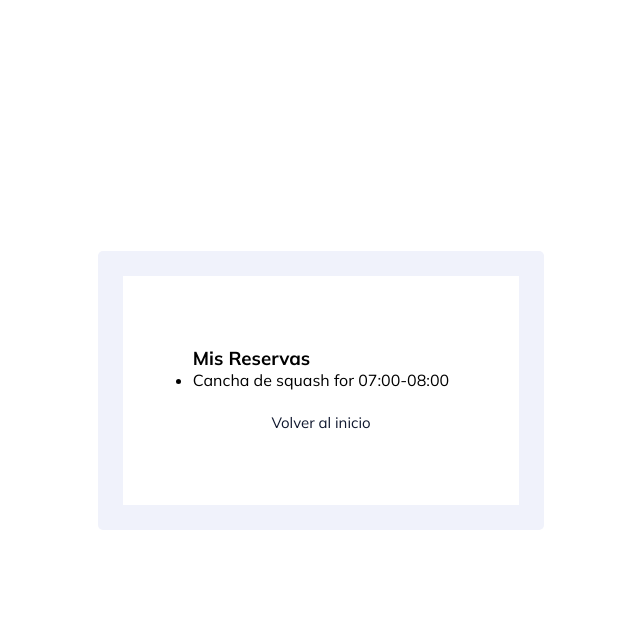
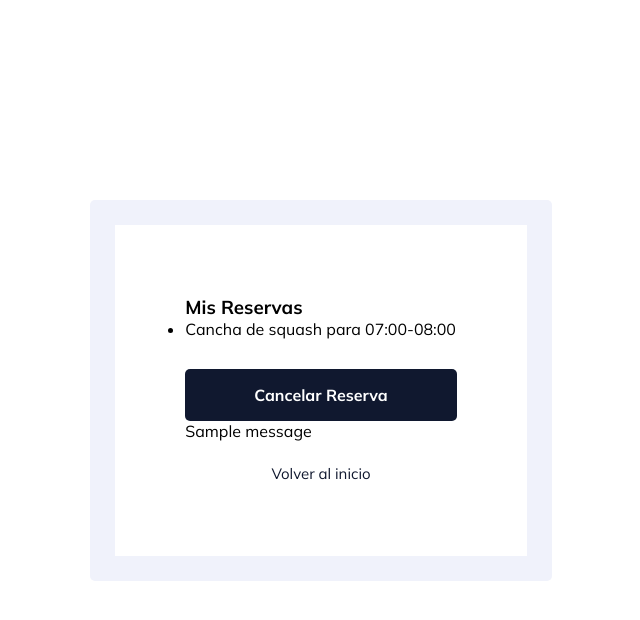
Before and after one commit to juangz1912/Prueba_tecnica, a Django app: template prueba/base/templates/my_reservation.html in a window 1280 px wide. Shown: the top 620 px of the page, without its empty margins (319-959 px from the left). Run offline with Django 5.2, Linux system fonts and the light colour scheme; the template is opened without the code that fills it: values that come from a table or form of the project are taken from there, others are empty; data comes from the database, SQL or seed files in the repository; both versions use the stored data as it was after the commit; tables that the repository leaves empty hold one stand-in row (values such as "Sample post"); one stand-in notice (Sample message) is shown.

Commit message:
feat: cancelar reserva

```diff
--- a/prueba/base/static/css/style.css
+++ b/prueba/base/static/css/style.css
@@ -85,9 +85,6 @@ body {
     text-decoration: underline;
 }
 
-/* Estilos específicos para páginas */
-
-/* Estilo para el contenido de la página home */
 .home-content {
     max-width: 600px; /* Ajusta el ancho máximo según tu diseño */
     margin: 20px;
--- a/prueba/base/templates/my_reservation.html
+++ b/prueba/base/templates/my_reservation.html
@@ -6,11 +6,22 @@
         <ul>
             {% for reservation in reservations %}
             <li>
-                {{ reservation.amenity.name }} for {{ reservation.shift }}
-
+                {{ reservation.amenity.name }} para {{ reservation.shift }}
+                <form method="post" action="{% url 'base:my_reservations' %}">
+                    {% csrf_token %}
+                    <input type="hidden" name="reservation_id" value="{{ reservation.id }}">
+                    <button type="submit" class="btn-cancel">Cancelar Reserva</button>
+                </form>
             </li>
             {% endfor %}
         </ul>
+        {% if messages %}
+        <div class="messages">
+            {% for message in messages %}
+            <div class="message">{{ message }}</div>
+            {% endfor %}
+        </div>
+        {% endif %}
         <a class="signup-link" href="{% url 'base:home' %}">Volver al inicio</a>
     </div>
 </div>
```
Also changed, not shown: prueba/base/views.py (+9 -0 lines), prueba/db.sqlite3.
